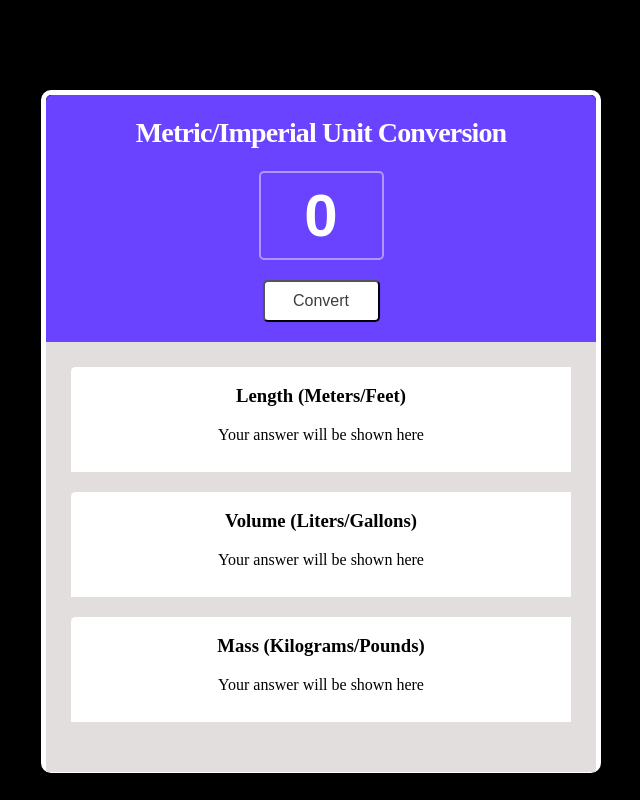
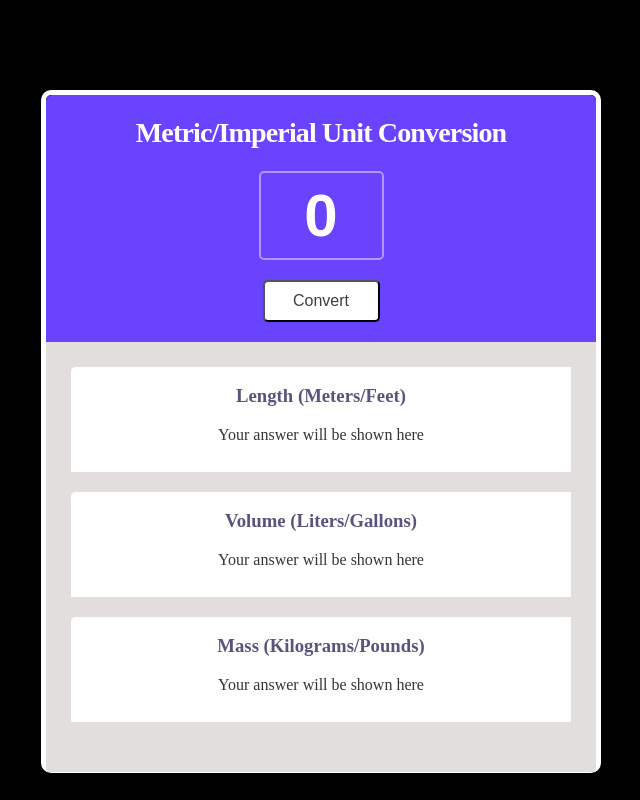
Before and after one commit to kzaid0767/unitconverter, a plain HTML site: page index.html in a window 1280 px wide. Shown: the whole page, without its empty margins (319-959 px from the left). Drawn offline with Linux system fonts and the light colour scheme.

Commit message:
final touches done

```diff
--- a/style.css
+++ b/style.css
@@ -1,5 +1,6 @@
 body{
     background-color: black;
+    font-family:'Times New Roman', Times, serif;
 }
 .container{
     border: 5px solid white;
@@ -29,6 +30,11 @@ h1{
     text-align: center;
     letter-spacing: -0.03em;
     color: #FFFFFF;
+}
+
+h3{
+    color:#5A537B;
+    font-weight: 600;
 }
 
 #user-input{
@@ -75,4 +81,6 @@ button{
 
 p{
     margin-top: 0px;
+    color: #353535;
+    font-weight: 400;
 }
```
